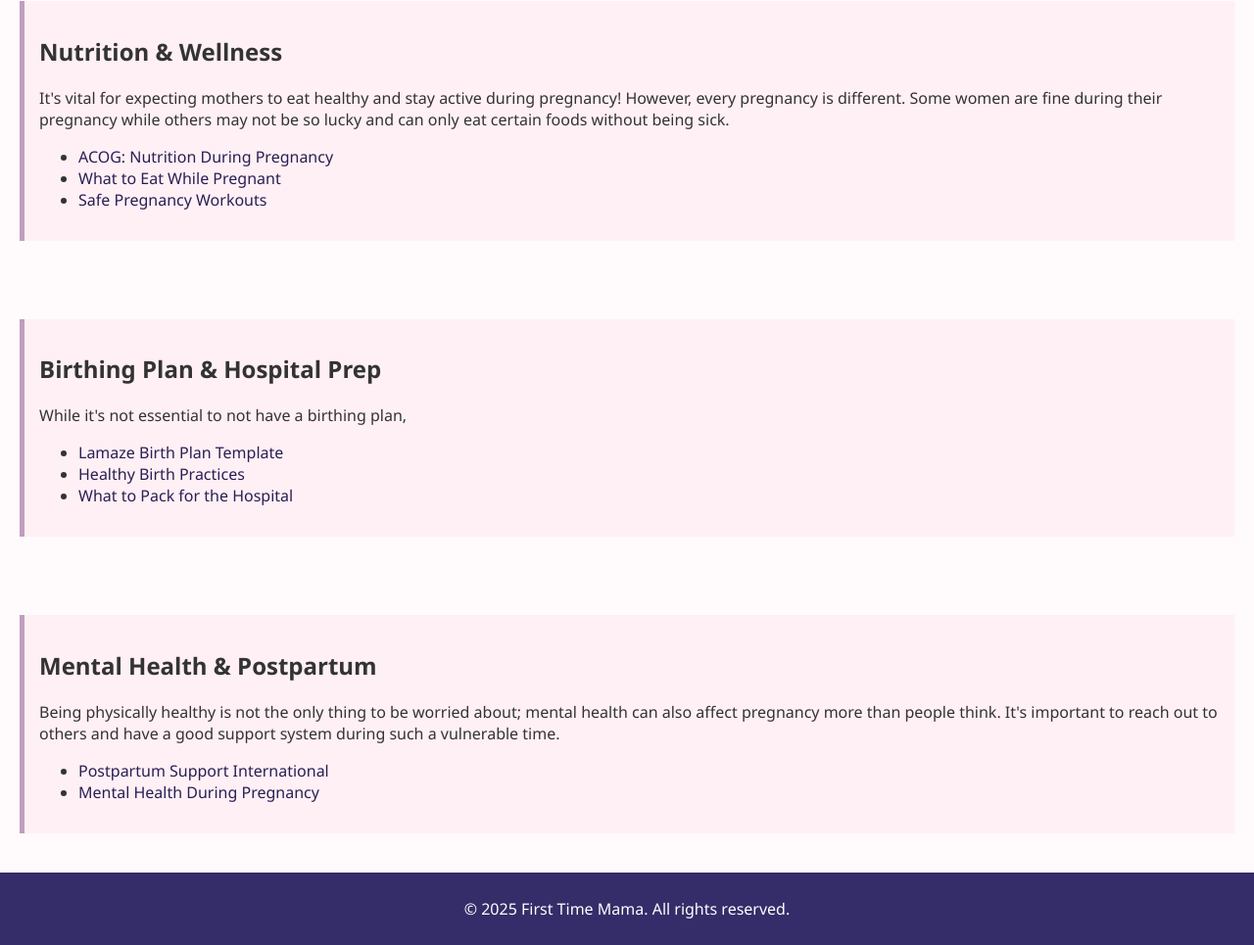
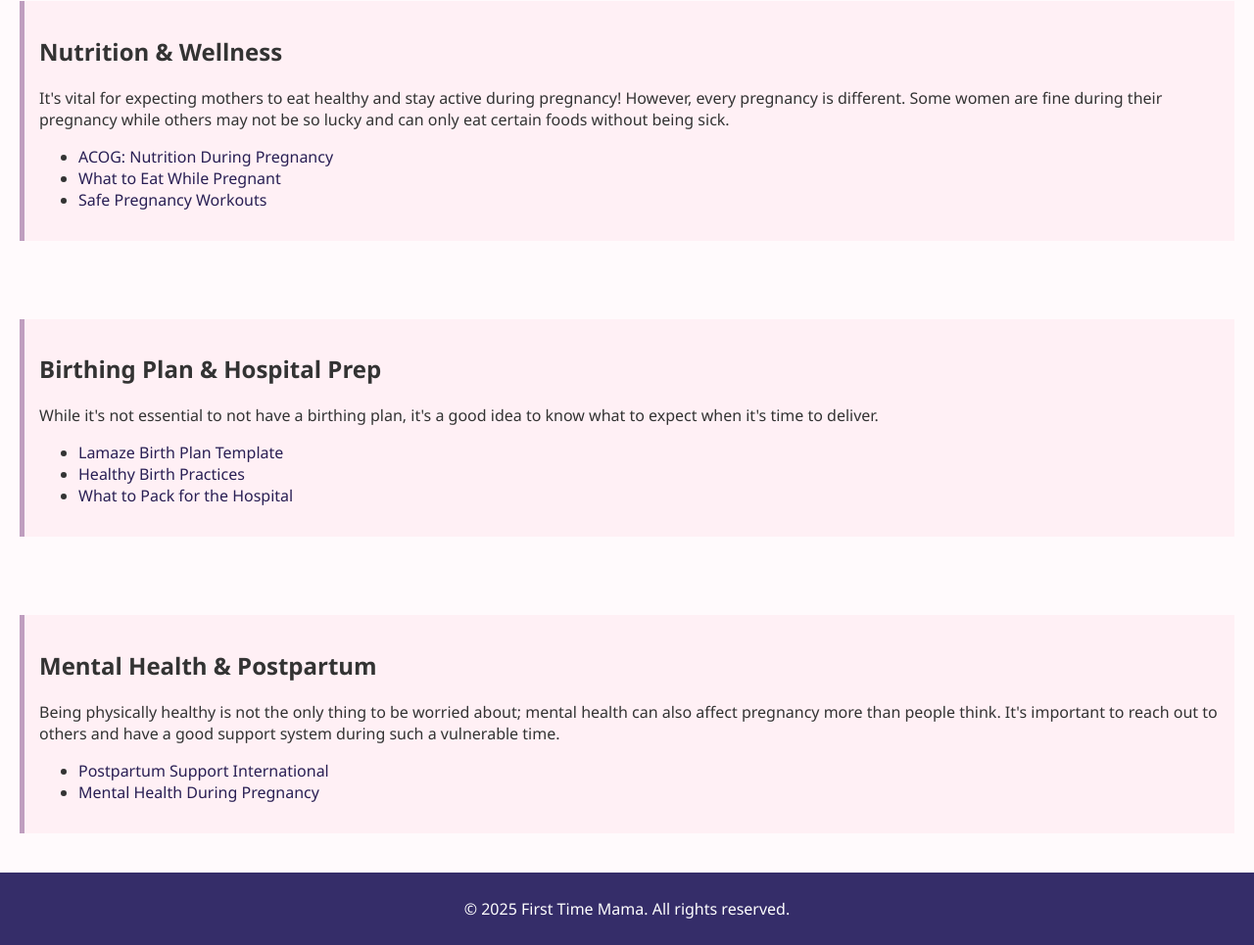
Before and after one commit to lizz-y/first-time-mom, a plain HTML site: page pregnancy/pregnancy.html in a window 1280 px wide. Shown: the part 548-1513 px from the top of the page at 98% size. Drawn offline with Linux system fonts and the light colour scheme.

Commit message:
Add files via upload

```diff
--- a/pregnancy/pregnancy.html
+++ b/pregnancy/pregnancy.html
@@ -49,7 +49,7 @@
 <section id="pregnancy">
   <div class="highlight">
     <h2>Birthing Plan & Hospital Prep</h2>
-    <p>While it's not essential to not have a birthing plan, </p>
+    <p>While it's not essential to not have a birthing plan, it's a good idea to know what to expect when it's time to deliver.</p>
     <ul>
       <li><a href="https://www.lamaze.org/birth-plan" target="_blank">Lamaze Birth Plan Template</a></li>
       <li><a href="https://www.lamaze.org/childbirth-practices-translations?_gl=1*e4cj2k*_up*MQ..*_ga*MjQ5NzcyMzgxLjE3NDY0MDE3ODU.*_ga_1EBRS69ND7*czE3NDY0MDE3ODQkbzEkZzEkdDE3NDY0MDE4NDUkajAkbDAkaDA." target="_blank">Healthy Birth Practices</a></li>
```
